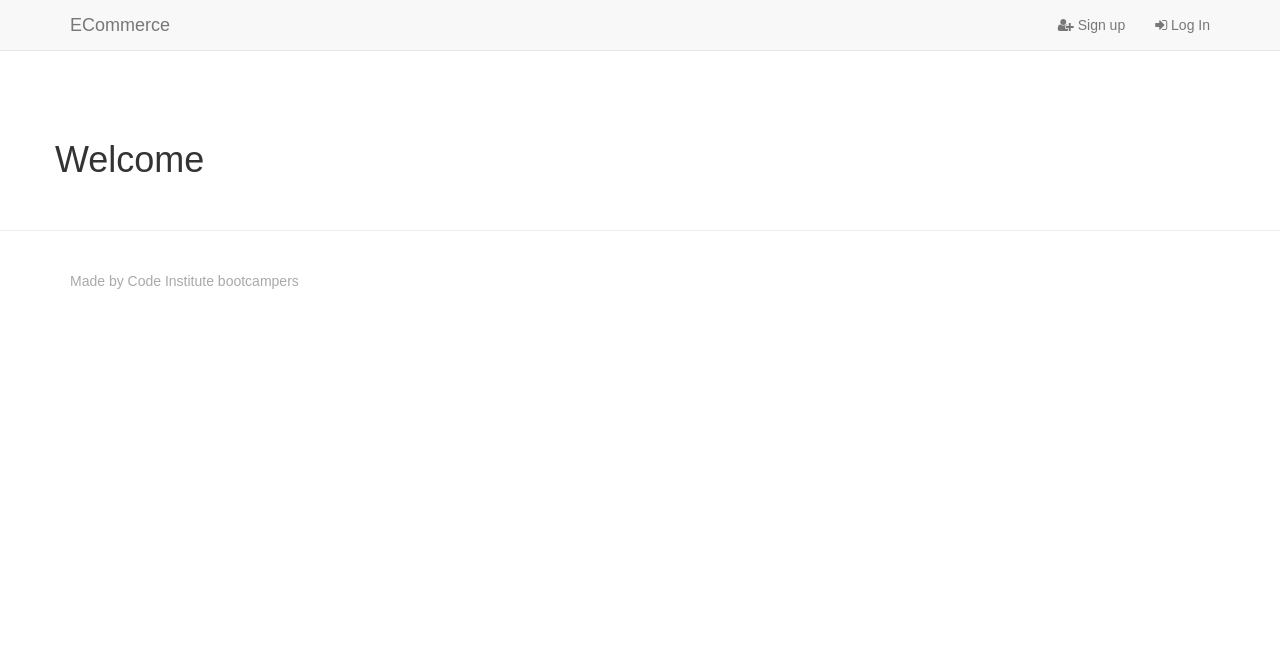
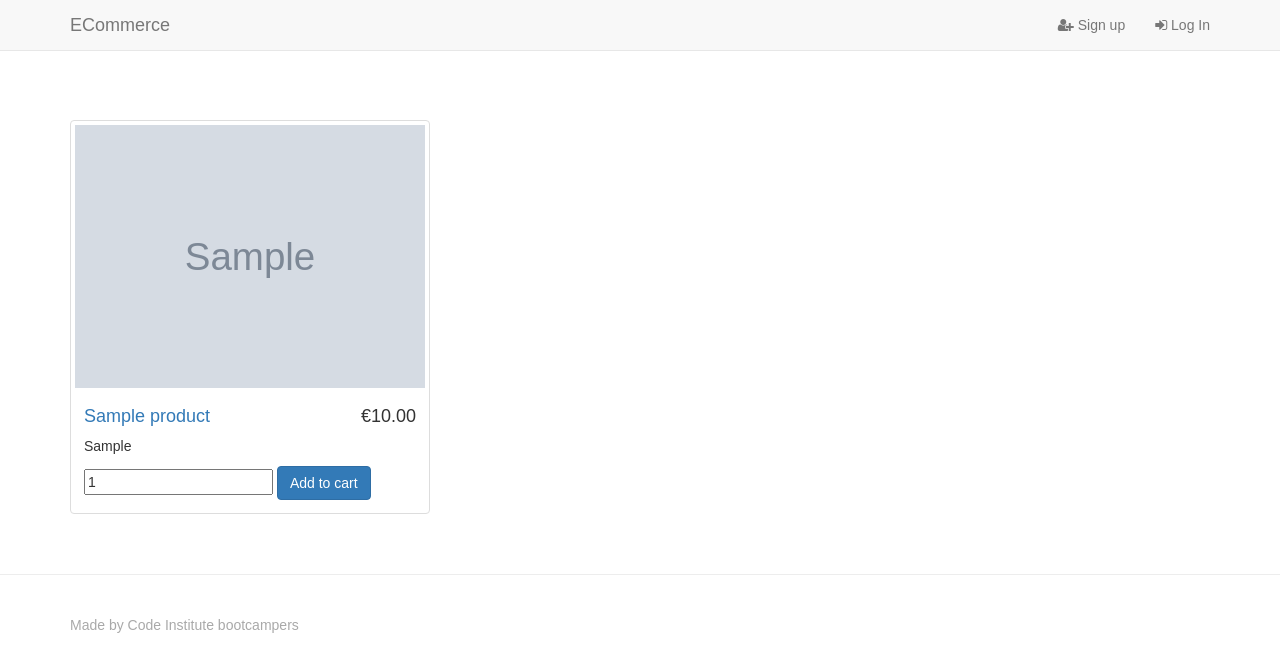
Before and after one commit to femy16/ecomm, a Django app: page / in a window 1280 px wide. Shown: the top 672 px of the page. Run offline with Django 3.2, Linux system fonts and the light colour scheme; tables that the repository leaves empty hold one stand-in row (values such as "Sample post"); grey boxes marked "Sample" are stand-in pictures; some libraries are stand-ins or nearby versions.

Commit message:
product details added

```diff
--- a/ecommerce/settings/base.py
+++ b/ecommerce/settings/base.py
@@ -66,6 +66,7 @@ TEMPLATES = [
                 'django.template.context_processors.request',
                 'django.contrib.auth.context_processors.auth',
                 'django.contrib.messages.context_processors.messages',
+                'django.template.context_processors.media',
             ],
         },
     },
--- a/ecommerce/settings/dev.py
+++ b/ecommerce/settings/dev.py
@@ -1,3 +1,6 @@
 from .base import *
 
 STATICFILES_DIRS = (os.path.join(BASE_DIR, 'static'), )
+
+MEDIA_URL = '/media/'
+MEDIA_ROOT = os.path.join(BASE_DIR, 'media')
--- a/ecommerce/urls.py
+++ b/ecommerce/urls.py
@@ -16,7 +16,9 @@ Including another URLconf
 from django.contrib import admin
 from django.urls import path,include
 from accounts.views import signup,show_profile
-from products.views import product_list
+from products.views import product_list,product_details
+from django.views.static import serve
+from django.conf import settings
 
 urlpatterns = [
     path('admin/', admin.site.urls),
@@ -24,5 +26,6 @@ urlpatterns = [
     path('accounts/',include('django.contrib.auth.urls')),
     path('accounts/signup/', signup, name='signup'),
     path('accounts/profile', show_profile, name='show_profile'),
-
+    path('product_details/<int:id>',product_details,name='product_details'),
+    path('media/<path:path>',serve,{'document_root':settings.MEDIA_ROOT}),
 ]
--- a/products/templates/products/product_list.html
+++ b/products/templates/products/product_list.html
@@ -1,4 +1,30 @@
-{%extends "base.html" %}
-{% block content%}
-<h1>Welcome</h1>
-{% endblock%}
+
+
+{% extends "base.html" %}
+
+{% block content %}
+    <div class="container-fluid">
+    <div class="row">
+    {% for p in product %}
+                    <div class="col-sm-4 col-lg-4 col-md-4">
+                        <div class="thumbnail">
+                            <img src="{{MEDIA_URL}}{{p.image}}">
+                            <div class="caption">
+                                <h4 class="pull-right">€{{p.price}}</h4>
+                                <h4><a href="{% url 'product_details' p.id %}">{{p.name}}</a>
+                                </h4>
+                                <p>{{p.brand}}</p>
+
+                                <form method="POST" action="#">
+                                    <input type="number" name="quantity" value="1"/>
+                                    <input class="btn btn-primary" type="submit" value="Add to cart"/>
+                                </form>
+
+                            </div>
+                        </div>
+                    </div>
+    {% endfor %}
+    </div>
+    </div>
+
+{% endblock content %}
--- a/products/views.py
+++ b/products/views.py
@@ -1,5 +1,10 @@
 from django.shortcuts import render
-
+from .models import Product
 # Create your views here.
 def product_list(request):
-    return render(request,"products/product_list.html")
+    product=Product.objects.all()
+    return render(request,"products/product_list.html",{'product':product})
+
+def product_details(request,id):
+    product=Product.objects.get(pk=id)
+    return render(request, "products/product_details.html",{'product':product})
```
Also changed, not shown: products/templates/products/product_details.html (added, +12 -0 lines), media/images/Jucier.jpg (renamed from images/Jucier.jpg), media/images/bagggs.jpg (renamed from images/bagggs.jpg), media/images/doveshampoo1.jpg (renamed from images/doveshampoo1.jpg), media/images/jack_and_johns.jpg (renamed from images/jack_and_johns.jpg).
